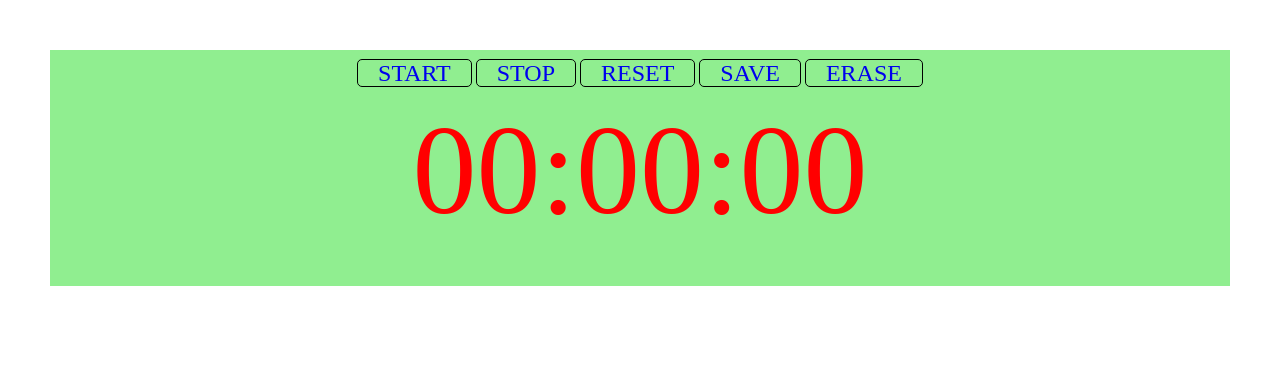
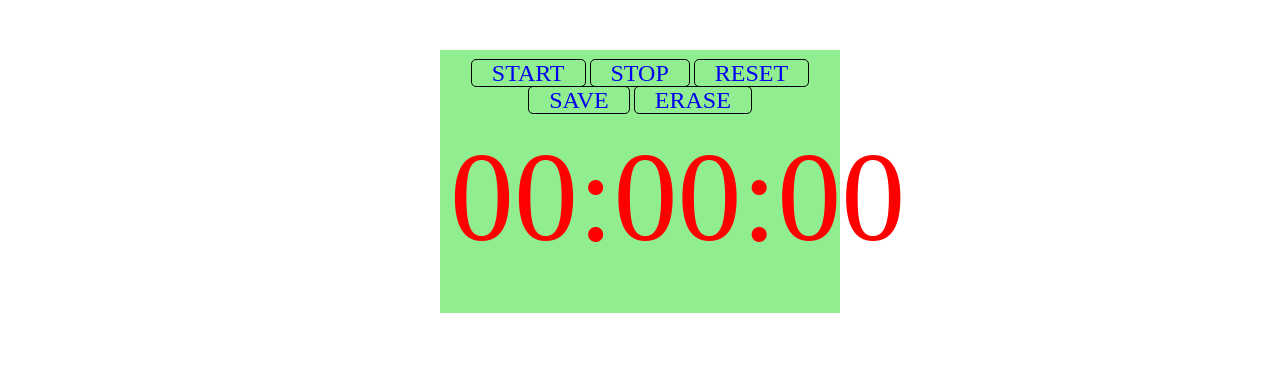
Before and after one commit to pitred/zadanie_19_6, a website: page index.html in a window 1280 px wide. Drawn offline with Linux system fonts and the light colour scheme.

Commit message:
Update style.css

```diff
--- a/style.css
+++ b/style.css
@@ -2,7 +2,8 @@ body {
     box-sizing: border-box;
     text-align: center;
     padding: 50px;
-    width: auto;
+    min-width: 500px;
+    width: 500px;
     margin: 0 auto;
 }
 
```
